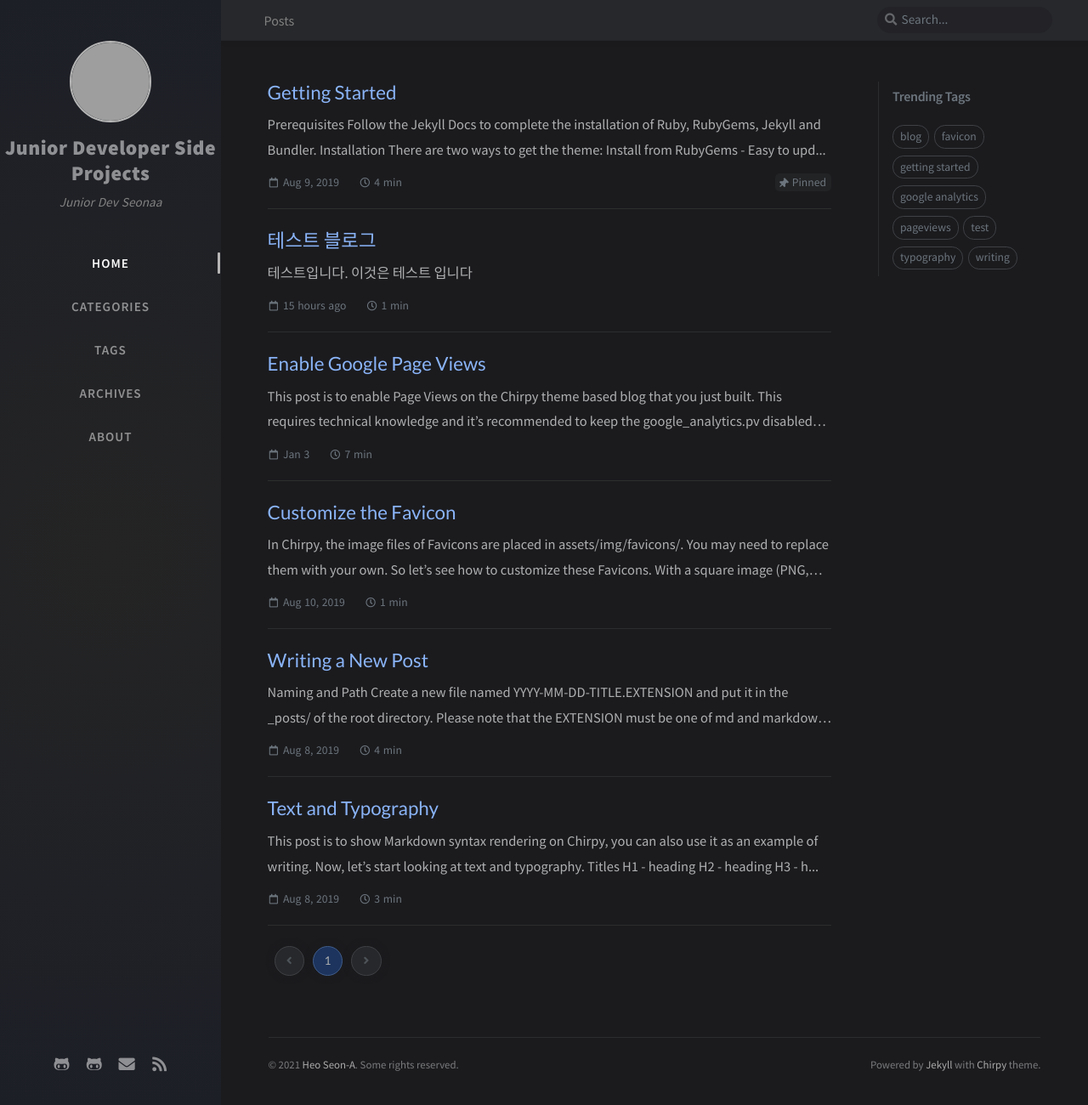
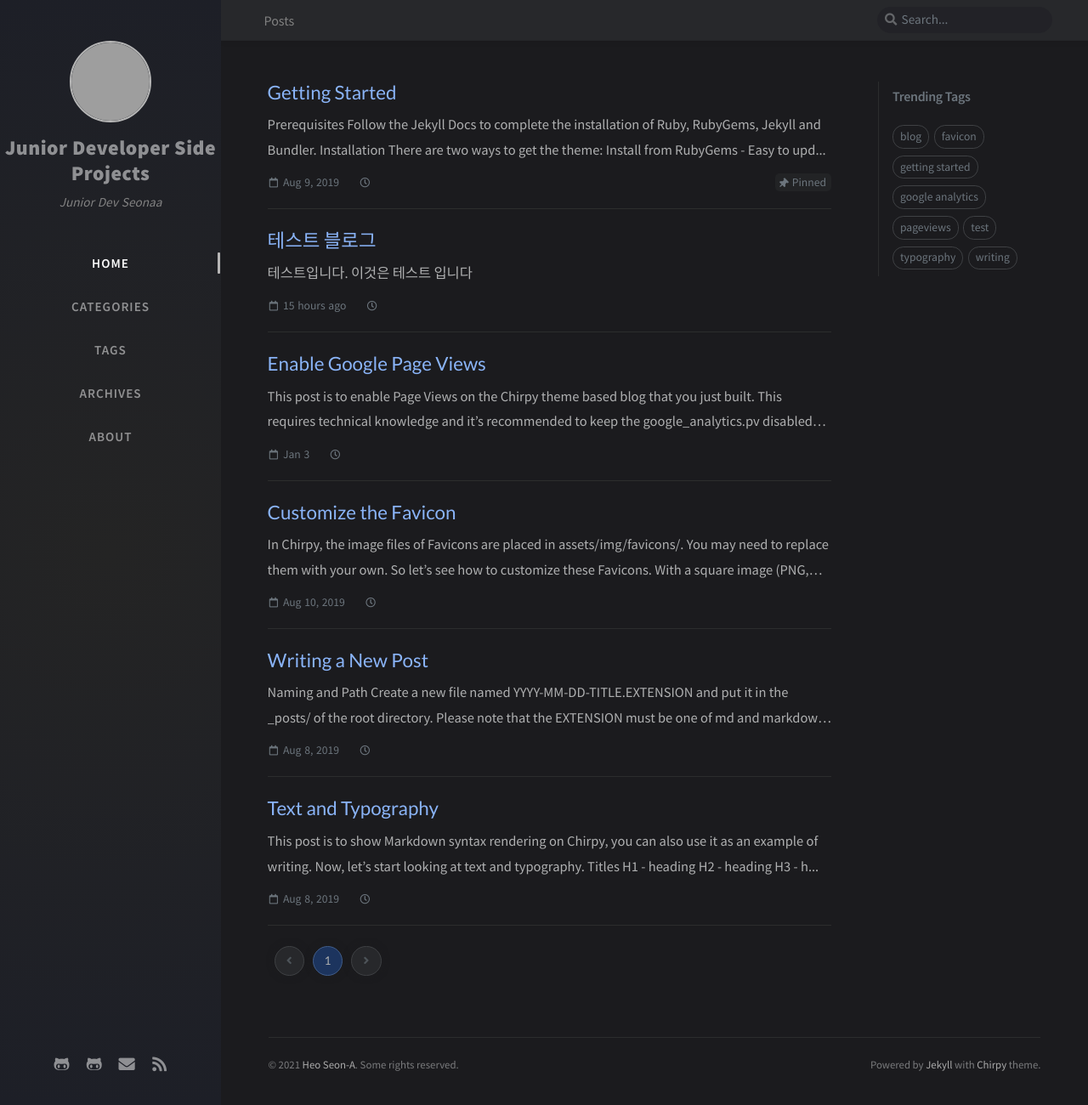
Before and after one commit to seonaa/GH-seonaa.github.io, a Jekyll site: the page built from index.html, in a window 1280 px wide and 1300 px high. Shown: the whole window at 85% size. Built offline with Jekyll 4.4.1, drawn with Linux system fonts in a browser that asks for light colours; nearby versions of some CDN libraries; the list of posts is cut into pages by our own code; comment, search, counter and statistics services are not loaded; part of the change alters nothing that is shown; grey boxes are pictures that could not be loaded.

Commit message:
modified

```diff
--- a/_config.yml
+++ b/_config.yml
@@ -1,7 +1,7 @@
 # The Site Configuration
 
 # Import the theme
-remote_theme: jekyll-theme-chirpy
+remote_theme: cotes2020/jekyll-theme-chirpy
 
 plugins: [jekyll-paginate, jekyll-seo-tag]
 
--- a/_includes/read-time.html
+++ b/_includes/read-time.html
@@ -1,19 +1,19 @@
-<!--
-  Calculate the post's reading time, and display the word count in tooltip
- -->
-{% assign words = include.content | strip_html | number_of_words: "auto" %}
+<!--&lt;!&ndash;-->
+<!--  Calculate the post's reading time, and display the word count in tooltip-->
+<!-- &ndash;&gt;-->
+<!--{% assign words = include.content | strip_html | number_of_words: "auto" %}-->
 
-<!-- words per minute  -->
-{% assign wpm = 180 %}
-{% assign min_time = 1 %}
+<!--&lt;!&ndash; words per minute  &ndash;&gt;-->
+<!--{% assign wpm = 180 %}-->
+<!--{% assign min_time = 1 %}-->
 
-{% assign read_time = words | divided_by: wpm %}
+<!--{% assign read_time = words | divided_by: wpm %}-->
 
-{% unless read_time > 0 %}
-  {% assign read_time = min_time %}
-{% endunless %}
+<!--{% unless read_time > 0 %}-->
+<!--  {% assign read_time = min_time %}-->
+<!--{% endunless %}-->
 
-<!-- return element -->
-<span class="readtime" data-toggle="tooltip" data-placement="bottom" title="{{ words }} words">
-  {{- read_time -}}{{" "}}{{- site.data.label.read_time_unit | default: "min" -}}
-</span>
+<!--&lt;!&ndash; return element &ndash;&gt;-->
+<!--<span class="readtime" data-toggle="tooltip" data-placement="bottom" title="{{ words }} words">-->
+<!--  {{- read_time -}}{{" "}}{{- site.data.label.read_time_unit | default: "min" -}}-->
+<!--</span>-->
```
